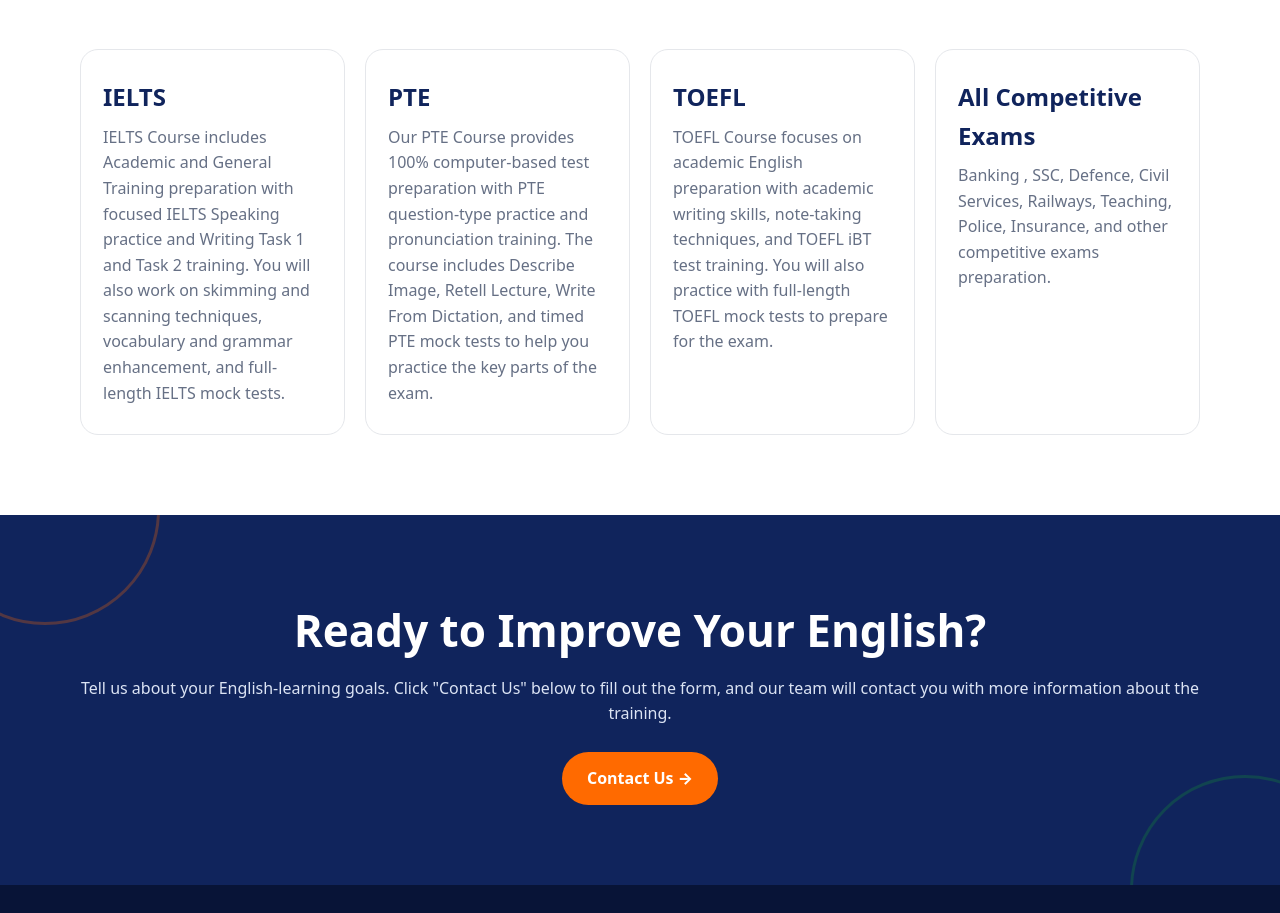
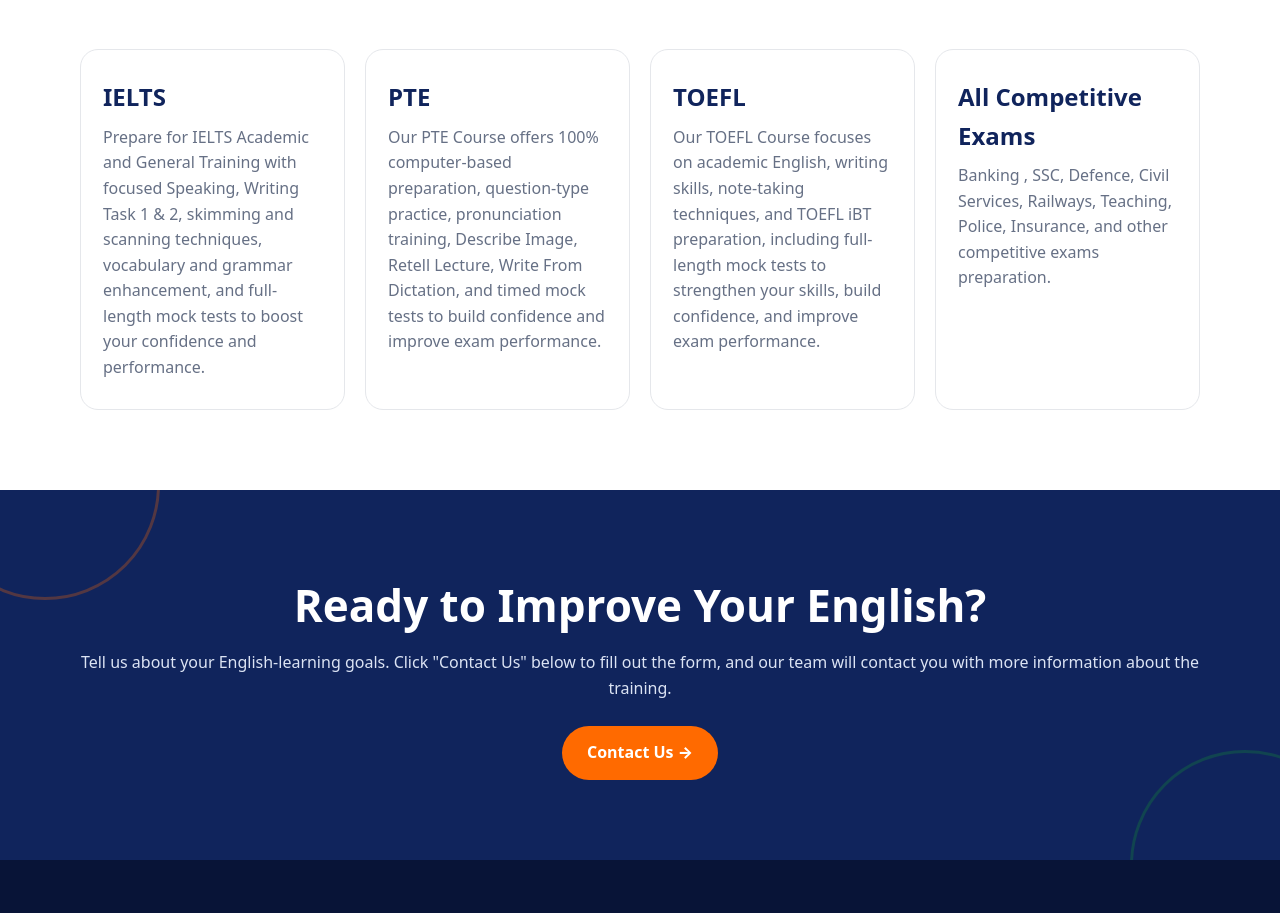
Before and after one commit to TechNewusDharamshala/talksmart, a React (Vite) app: page / in a window 1280 px wide. Shown: the part 3840-4753 px from the top of the page. Built offline with nearby package versions, Linux system fonts and the light colour scheme.

Commit message:
first commit

```diff
--- a/src/components/Exams/Exams.jsx
+++ b/src/components/Exams/Exams.jsx
@@ -18,32 +18,27 @@ const Exam = () => {
           <article className="exam-card">
             <h3>IELTS</h3>
             <p>
-              IELTS Course includes Academic and General Training preparation
-              with focused IELTS Speaking practice and Writing Task 1 and
-              Task 2 training. You will also work on skimming and scanning
-              techniques, vocabulary and grammar enhancement, and full-length
-              IELTS mock tests.
+              Prepare for IELTS Academic and General Training with focused Speaking, Writing Task 1 & 2, skimming and scanning techniques, vocabulary and grammar enhancement, and full-length mock tests to boost your confidence and performance.
+
+
             </p>
           </article>
 
           <article className="exam-card">
             <h3>PTE</h3>
             <p>
-              Our PTE Course provides 100% computer-based test preparation
-              with PTE question-type practice and pronunciation training.
-              The course includes Describe Image, Retell Lecture, Write From
-              Dictation, and timed PTE mock tests to help you practice the
-              key parts of the exam.
+              Our PTE Course offers 100% computer-based preparation, question-type practice, pronunciation training, Describe Image, Retell Lecture, Write From Dictation, and timed mock tests to build confidence and improve exam performance.
+
+
             </p>
           </article>
 
           <article className="exam-card">
             <h3>TOEFL</h3>
             <p>
-              TOEFL Course focuses on academic English preparation with
-              academic writing skills, note-taking techniques, and TOEFL
-              iBT test training. You will also practice with full-length
-              TOEFL mock tests to prepare for the exam.
+              Our TOEFL Course focuses on academic English, writing skills, note-taking techniques, and TOEFL iBT preparation, including full-length mock tests to strengthen your skills, build confidence, and improve exam performance.
+
+
             </p>
           </article>
           <article className="exam-card">
--- a/src/components/Hero/Hero.css
+++ b/src/components/Hero/Hero.css
@@ -31,13 +31,17 @@
   }
 }
 
-/* Mobile */
 @media (max-width: 480px) {
   .welcome-hero {
     min-height: 500px;
   }
 
   .welcome-bg {
-    object-position: center;
+    object-fit: cover;
+    object-position: 55% center;
+  }
+
+  .welcome-content h1 {
+    font-size: 38px;
   }
 }
```
